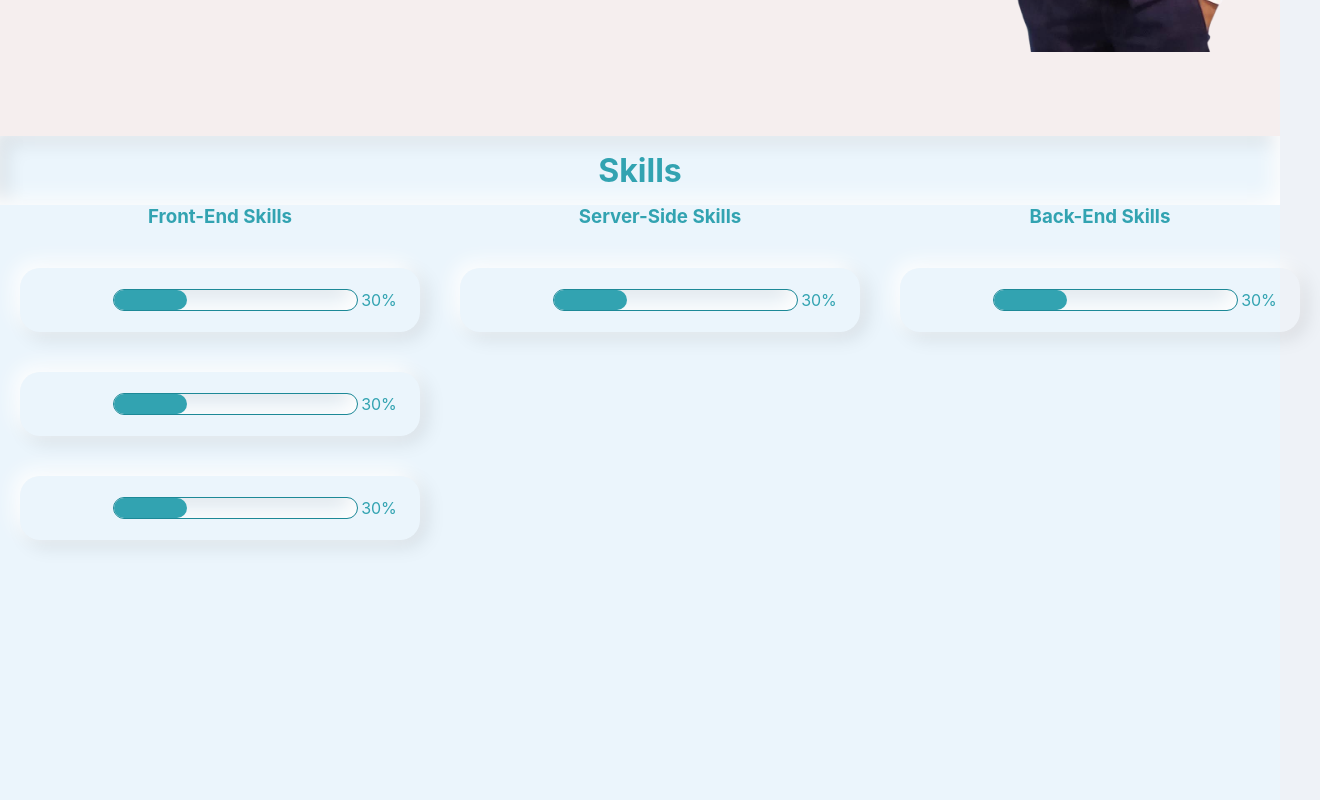
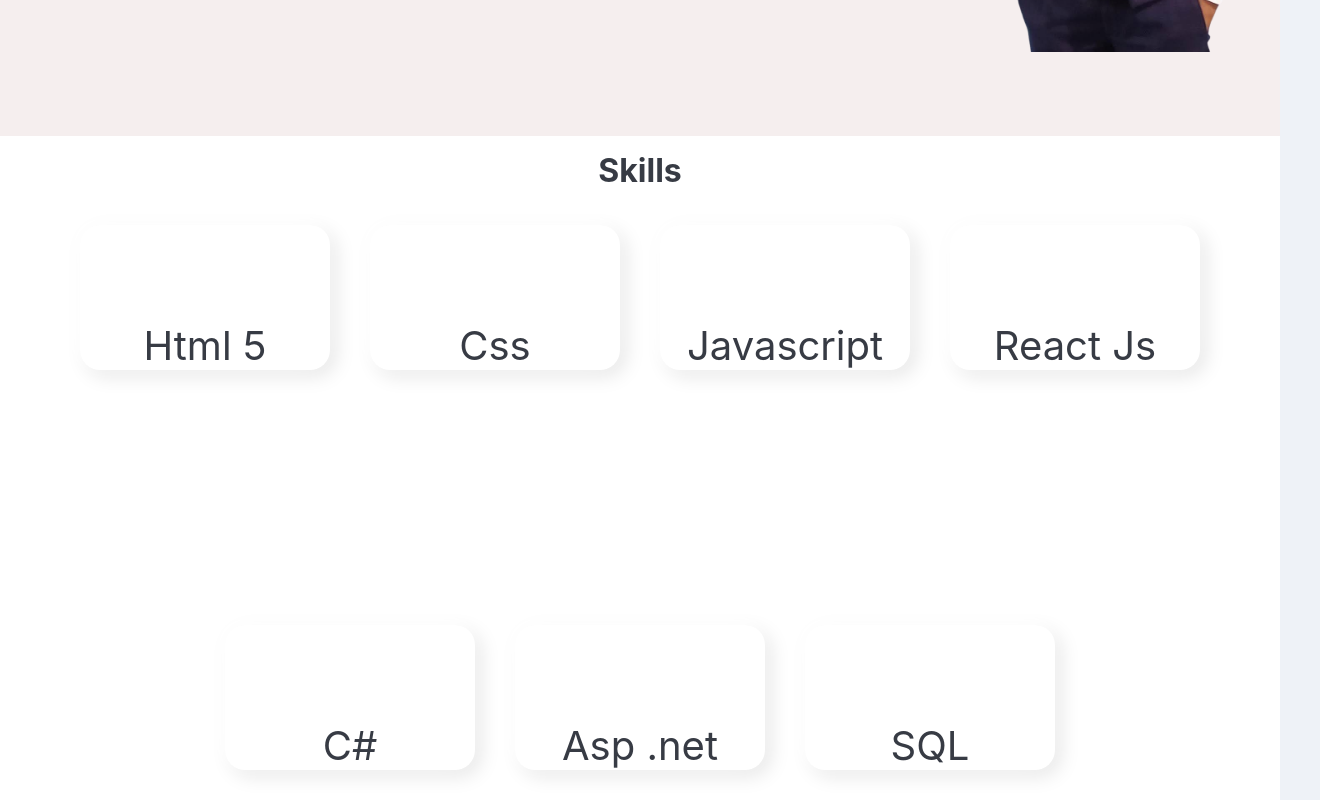
Before and after one commit to dkeshri/Portfolio, a React (Create React App) app: page / in a window 1280 px wide. Shown: the part 680-1480 px from the top of the page, 1320 px wide, since content can reach past the window. Built offline with nearby package versions, Linux system fonts and the light colour scheme; a web font is replaced by a local one.

Commit message:
added skills

```diff
--- a/src/App.css
+++ b/src/App.css
@@ -6,8 +6,8 @@
   --scrollBGColor:rgb(236, 229, 229);
   --scrollBorderColor:#6e6f70;
   --bannerTextSecondaryColor:rgb(113,57, 79);
-  --skillBGColor:#ebf5fc;
-  --skillColor:#32a3b1;
+  --skillBGColor:white;
+  --skillColor:var(--primaryColor);
   --skillProgressBarBorderColor:#1d8997;
 }
 * {
--- a/src/Components/Pages/Home/Skill.js
+++ b/src/Components/Pages/Home/Skill.js
@@ -3,27 +3,20 @@
 import SkillCard from './SkillCard'
 function Skill() {
     return (
-        <div className="skill-container">
+        <div className="skills-container">
             <div className="skills-heading">
                 <div className="skill-heading-title">
                     <h1>Skills</h1>
                 </div>
             </div>
-            <div className="skills-container">
-                <div className="fornt-end">
-                    <div className="skill-title"><h3>Front-End Skills</h3></div>
-                    <SkillCard />
-                    <SkillCard />
-                    <SkillCard />
-                </div>
-                <div className="server-side">
-                    <div className="skill-title"><h3>Server-Side Skills</h3></div>
-                    <SkillCard />
-                </div>
-                <div className="back-end">
-                    <div className="skill-title"><h3>Back-End Skills</h3></div>
-                    <SkillCard />
-                </div>
+            <div className="skills-body-container">
+                <SkillCard iconCss="fa fa-html5" titles="Html 5"/>
+                <SkillCard iconCss="fa fa-css3" titles="Css"/>
+                <SkillCard iconCss="fa fa-html5" titles="Javascript"/>
+                <SkillCard iconCss="fa fa-html5" titles="React Js"/>
+                <SkillCard iconCss="fa fa-html5" titles="C#"/>
+                <SkillCard iconCss="fa fa-html5" titles="Asp .net"/>
+                <SkillCard iconCss="fa fa-html5" titles="SQL"/>
             </div>
 
         </div>
--- a/src/Components/Pages/Home/SkillCard.js
+++ b/src/Components/Pages/Home/SkillCard.js
@@ -1,15 +1,10 @@
 import React from 'react'
 import '../../../assets/css/Pages/Home/SkillCard.css'
-function SkillCard() {
+function SkillCard(Props) {
     return (
         <div className="skill-card">
-            <i className="fa fa-html5"></i>
-            <div className="skill-progress-bar">
-                <div className="progress-indicator"></div>
-            </div>
-            <div className="percentage">
-                30%
-            </div>
+            <i className={Props.iconCss}></i>
+            <span class="skill-card-title">{Props.titles}</span>
         </div>
     )
 }
--- a/src/assets/css/Pages/Home/Skill.css
+++ b/src/assets/css/Pages/Home/Skill.css
@@ -1,4 +1,4 @@
-.skill-container{
+.skills-container{
     color: var(--skillColor);
     background-color: var(--skillBGColor);
     position: relative;
@@ -13,14 +13,13 @@
     justify-content: center;
     width: 100%;
     padding: 15px 0;
-    box-shadow: inset -6px -6px 20px rgba(255,255,255,1),
-                inset 6px 6px 20px rgba(0,0,0,.1);
 }
-.skills-container{
+.skills-body-container{
     display: flex;
-    justify-content: space-around;
+    justify-content: center;
     align-items: flex-start;
     height: 100vh;
+    flex-wrap: wrap;
 }
 .fornt-end{
     display: flex;
--- a/src/assets/css/Pages/Home/SkillCard.css
+++ b/src/assets/css/Pages/Home/SkillCard.css
@@ -1,9 +1,11 @@
 .skill-card{
     display: flex;
-    justify-content: center;
+    flex-direction: column;
+    justify-content: space-between;
     align-items: center;
-    width: 400px;
+    width: 250px;
     border-radius: 20px;
+
     padding: 0 20px;
     box-shadow: -6px -6px 20px rgba(255,255,255,1),
                 6px 6px 20px rgba(0,0,0,.1);
@@ -14,22 +16,8 @@
                 inset 6px 6px 20px rgba(0,0,0,.05);
 }
 .skill-card > i{
-    flex: .3;
-    font-size: 4rem;
+    font-size: 6rem;
 }
-.skill-progress-bar{
-    flex: 1;
-    border: 1px solid var(--skillProgressBarBorderColor);
-    border-radius: 20px;
-    box-shadow: inset -6px -6px 20px rgba(255,255,255,1),
-                inset 6px 6px 20px rgba(0,0,0,.1);
+.skill-card-title{
+    font-size: 2.5rem;
 }
-.progress-indicator{
-    padding: 10px 0;
-    width: 30%;
-    border-radius: 18px;
-    background-color: var(--skillColor);
-}
-.skill-card .percentage{
-    padding: 0 .2rem;
-}
```
